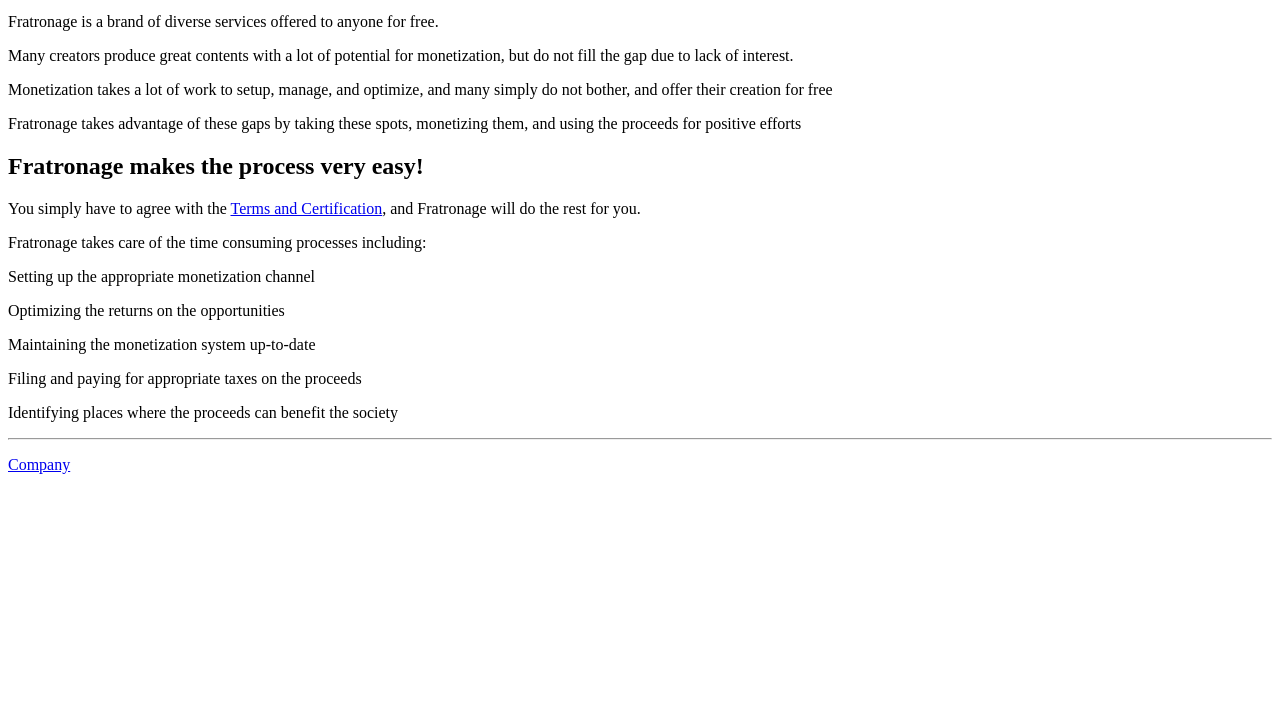
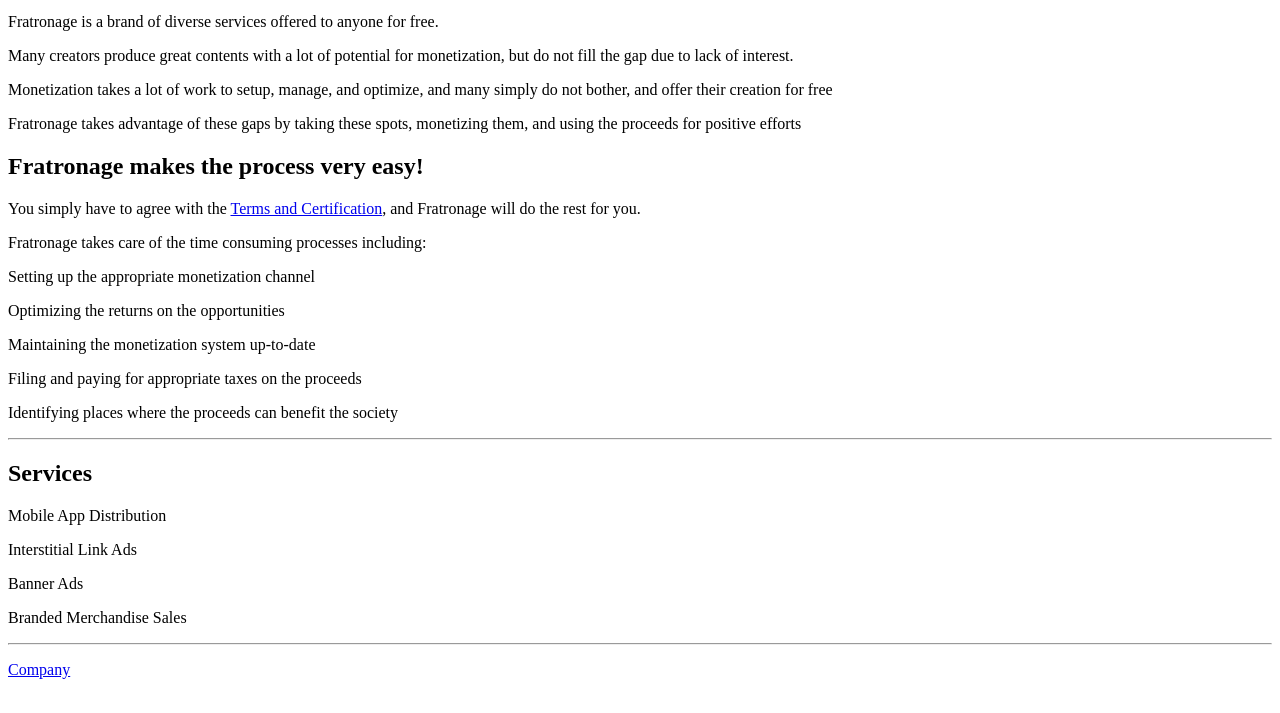
Before and after one commit to fratronage/fratronage.github.io, a plain HTML site: page index.html in a window 1280 px wide. Shown: the part 87-800 px from the top of the page. Drawn offline with Linux system fonts and the light colour scheme.

Commit message:
Update index.html

```diff
--- a/index.html
+++ b/index.html
@@ -18,6 +18,12 @@
   <p>Filing and paying for appropriate taxes on the proceeds</p>
   <p>Identifying places where the proceeds can benefit the society</p>
   <hr />
+  <h2>Services</h2>
+  <p>Mobile App Distribution</p>
+  <p>Interstitial Link Ads</p>
+  <p>Banner Ads</p>
+  <p>Branded Merchandise Sales</p>
+  <hr />
   <p><a target="_blank" href="http://fratronage.github.io/about">Company</a></p>
 </body>
 </html>
```
